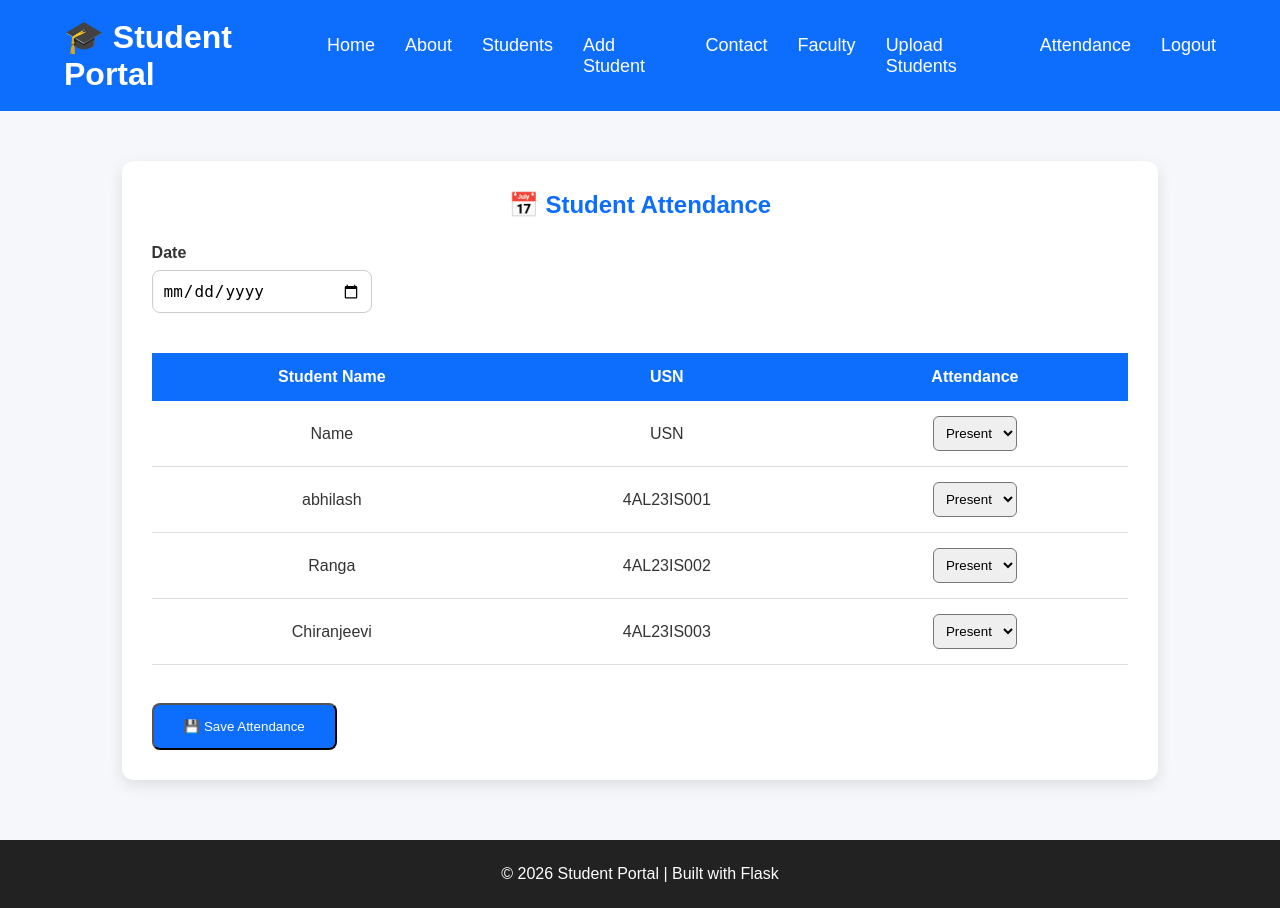
After one commit to abhilash1704/student_registrtion_flask, a Flask app: page /attendance in a window 1280 px wide. The commit adds this page. Run offline with Flask 3, Linux system fonts and the light colour scheme; a user stored in the database is signed in; data comes from the database, SQL or seed files in the repository; both versions use the stored data as it was after the commit.

Commit message:
flask updated

```diff
--- a/app.py
+++ b/app.py
@@ -2,7 +2,9 @@ from flask import Flask, render_template, request, redirect, url_for, flash, ses
 from functools import wraps
 from werkzeug.utils import secure_filename
 import os
+import openpyxl
 
+# Import all needed functions from database
 from database import (
     insert_student,
     get_students,
@@ -16,6 +18,11 @@ from database import (
     get_faculty,
     get_faculty_by_id,
     connect_db,
+    save_attendance,
+    total_faculty,
+    create_table,           # Added
+    create_faculty_table,   # Added
+    create_attendance_table # Added
 )
 
 app = Flask(__name__)
@@ -23,10 +30,21 @@ app = Flask(__name__)
 # Secret Key
 app.secret_key = "studentportal123"
 
+# -----------------------------
+# INITIALIZE DATABASE ON STARTUP
+# -----------------------------
+print("🔧 Initializing database...")
+try:
+    create_table()
+    create_faculty_table()
+    create_attendance_table()
+    print("✅ Database tables ready!")
+except Exception as e:
+    print(f"⚠️ Warning: {e}")
 
-# ---------------------------------
+# -----------------------------
 # Login Required Decorator
-# ---------------------------------
+# -----------------------------
 def login_required(f):
     @wraps(f)
     def decorated_function(*args, **kwargs):
@@ -36,13 +54,11 @@ def login_required(f):
         return f(*args, **kwargs)
     return decorated_function
 
-
 # -----------------------------
 # Home Page = Login Page
 # -----------------------------
 @app.route("/", methods=["GET", "POST"])
 def home():
-    # If already logged in, redirect to dashboard
     if "admin" in session:
         return redirect(url_for("dashboard"))
 
@@ -59,7 +75,6 @@ def home():
 
     return render_template("login.html")
 
-
 # -----------------------------
 # Dashboard (Protected)
 # -----------------------------
@@ -68,13 +83,14 @@ def home():
 def dashboard():
     total = total_students()
     departments = total_departments()
+    faculty_count = total_faculty()
 
     return render_template(
         "index.html",
         total=total,
-        departments=departments
+        departments=departments,
+        faculty_count=faculty_count
     )
-
 
 # -----------------------------
 # Logout
@@ -85,7 +101,6 @@ def logout():
     flash("Logged out successfully!", "success")
     return redirect(url_for("home"))
 
-
 # -----------------------------
 # About Page (Protected)
 # -----------------------------
@@ -93,7 +108,6 @@ def logout():
 @login_required
 def about():
     return render_template("about.html")
-
 
 # -----------------------------
 # Student List (Protected)
@@ -113,7 +127,6 @@ def student_list():
         students=students
     )
 
-
 # -----------------------------
 # Faculty List (Protected)
 # -----------------------------
@@ -126,7 +139,6 @@ def faculty_list():
         "faculty.html",
         faculty=faculty
     )
-
 
 # -----------------------------
 # Add Faculty (Protected)
@@ -147,12 +159,9 @@ def add_faculty():
 
         if photo.filename != "":
             photo_filename = secure_filename(photo.filename)
-
-            # Create uploads directory if it doesn't exist
             uploads_dir = os.path.join("static", "uploads")
             if not os.path.exists(uploads_dir):
                 os.makedirs(uploads_dir)
-
             photo.save(os.path.join(uploads_dir, photo_filename))
 
         insert_faculty(
@@ -170,7 +179,6 @@ def add_faculty():
 
     return render_template("add_faculty.html")
 
-
 # -----------------------------
 # Student Profile (Protected)
 # -----------------------------
@@ -178,11 +186,13 @@ def add_faculty():
 @login_required
 def student_profile(id):
     student = get_student_by_id(id)
+    if student is None:
+        flash("Student not found!", "error")
+        return redirect(url_for("student_list"))
     return render_template(
         "student_profile.html",
         student=student
     )
-
 
 # -----------------------------
 # Edit Student Page (Protected)
@@ -191,11 +201,13 @@ def student_profile(id):
 @login_required
 def edit_student(id):
     student = get_student_by_id(id)
+    if student is None:
+        flash("Student not found!", "error")
+        return redirect(url_for("student_list"))
     return render_template(
         "edit_student.html",
         student=student
     )
-
 
 # -----------------------------
 # Update Student (Protected)
@@ -221,6 +233,63 @@ def update_student_route(id):
     flash("Student updated successfully!", "success")
     return redirect(url_for("student_list"))
 
+# -----------------------------
+# Upload Students
+# -----------------------------
+@app.route("/upload-students", methods=["GET", "POST"])
+@login_required
+def upload_students():
+    if request.method == "POST":
+        if "excel_file" not in request.files:
+            flash("No file selected!", "error")
+            return redirect(url_for("upload_students"))
+
+        excel_file = request.files["excel_file"]
+
+        if excel_file.filename == "":
+            flash("No file selected!", "error")
+            return redirect(url_for("upload_students"))
+
+        uploads_dir = os.path.join("static", "uploads")
+        if not os.path.exists(uploads_dir):
+            os.makedirs(uploads_dir)
+
+        file_path = os.path.join(uploads_dir, secure_filename(excel_file.filename))
+        excel_file.save(file_path)
+
+        try:
+            workbook = openpyxl.load_workbook(file_path)
+            sheet = workbook.active
+
+            for row in sheet.iter_rows(min_row=2, values_only=True):
+                if row[0] is None:
+                    continue
+
+                name = row[0]
+                usn = row[1]
+                email = row[2]
+                phone = str(row[3]) if row[3] else ""
+                department = row[4]
+
+                insert_student(
+                    name,
+                    usn,
+                    email,
+                    phone,
+                    department,
+                    ""
+                )
+
+            flash("Students imported successfully!", "success")
+        except Exception as e:
+            flash(f"Error importing students: {str(e)}", "error")
+        finally:
+            if os.path.exists(file_path):
+                os.remove(file_path)
+
+        return redirect(url_for("student_list"))
+
+    return render_template("upload_students.html")
 
 # -----------------------------
 # Delete Student (Protected)
@@ -232,7 +301,6 @@ def delete_student_route(id):
     flash("Student deleted successfully!", "success")
     return redirect(url_for("student_list"))
 
-
 # -----------------------------
 # Contact Page (Protected)
 # -----------------------------
@@ -240,7 +308,6 @@ def delete_student_route(id):
 @login_required
 def contact():
     return render_template("contact.html")
-
 
 # -----------------------------
 # Add Student (Protected)
@@ -251,7 +318,6 @@ def add_student():
     if request.method == "POST":
         name = request.form["name"]
 
-        # Validate Name
         if not name.replace(" ", "").isalpha():
             flash("Student name should contain only letters.", "error")
             return redirect(url_for("add_student"))
@@ -261,21 +327,16 @@ def add_student():
         phone = request.form["phone"]
         department = request.form["department"]
 
-        # Get Uploaded Photo
         photo = request.files["photo"]
         photo_filename = ""
 
         if photo.filename != "":
             photo_filename = secure_filename(photo.filename)
-
-            # Create uploads directory if it doesn't exist
             uploads_dir = os.path.join("static", "uploads")
             if not os.path.exists(uploads_dir):
                 os.makedirs(uploads_dir)
-
             photo.save(os.path.join(uploads_dir, photo_filename))
 
-        # Save Student in SQLite
         insert_student(
             name,
             usn,
@@ -290,7 +351,6 @@ def add_student():
 
     return render_template("add_student.html")
 
-
 # -----------------------------
 # Faculty Profile (Protected)
 # -----------------------------
@@ -298,11 +358,50 @@ def add_student():
 @login_required
 def faculty_profile(id):
     faculty = get_faculty_by_id(id)
+    if faculty is None:
+        flash("Faculty not found!", "error")
+        return redirect(url_for("faculty_list"))
     return render_template(
         "faculty_profile.html",
         faculty=faculty
     )
 
+# -----------------------------
+# Attendance Page
+# -----------------------------
+@app.route("/attendance", methods=["GET", "POST"])
+@login_required
+def attendance():
+    if request.method == "POST":
+        attendance_date = request.form.get("attendance_date")
+
+        if not attendance_date:
+            flash("Please select a date!", "error")
+            return redirect(url_for("attendance"))
+
+        students = get_students()
+        saved_count = 0
+
+        for student in students:
+            student_id = student[0]
+            status = request.form.get(f"attendance_{student_id}")
+
+            if status and status in ["Present", "Absent"]:
+                save_attendance(student_id, attendance_date, status)
+                saved_count += 1
+
+        if saved_count > 0:
+            flash(f"Attendance saved successfully for {saved_count} students!", "success")
+        else:
+            flash("No attendance records to save!", "warning")
+
+        return redirect(url_for("attendance"))
+
+    students = get_students()
+    return render_template(
+        "attendance.html",
+        students=students
+    )
 
 # -----------------------------
 # Run Flask
--- a/static/css/style.css
+++ b/static/css/style.css
@@ -723,3 +723,126 @@ tr:hover{
     gap:20px;
 
 }
+
+
+/* ===========================
+   Dashboard
+=========================== */
+
+.dashboard{
+    width:90%;
+    margin:40px auto;
+}
+
+.dashboard h2{
+    text-align:center;
+    margin-bottom:30px;
+}
+
+.dashboard-cards{
+    display:flex;
+    gap:20px;
+    justify-content:center;
+    flex-wrap:wrap;
+}
+
+.card{
+    width:250px;
+    background:white;
+    border-radius:12px;
+    padding:25px;
+    text-align:center;
+    box-shadow:0 0 10px rgba(0,0,0,.1);
+}
+
+.card h3{
+    color:#555;
+}
+
+.card h1{
+    font-size:45px;
+    color:#0d6efd;
+}
+
+
+/* ==========================
+   Attendance Page
+========================== */
+
+.student-container{
+
+    width:90%;
+
+    margin:40px auto;
+
+    background:#fff;
+
+    padding:30px;
+
+    border-radius:12px;
+
+    box-shadow:0 5px 15px rgba(0,0,0,.1);
+
+}
+
+.student-container h2{
+
+    text-align:center;
+
+    color:#0d6efd;
+
+    margin-bottom:25px;
+
+}
+
+.student-container table{
+
+    width:100%;
+
+    border-collapse:collapse;
+
+}
+
+.student-container table th{
+
+    background:#0d6efd;
+
+    color:white;
+
+    padding:15px;
+
+}
+
+.student-container table td{
+
+    padding:15px;
+
+    text-align:center;
+
+    border-bottom:1px solid #ddd;
+
+}
+
+.student-container select{
+
+    padding:8px;
+
+    border-radius:6px;
+
+}
+
+.student-container input[type="date"]{
+
+    padding:10px;
+
+    width:220px;
+
+    margin-bottom:20px;
+
+}
+
+.student-container .btn{
+
+    margin-top:20px;
+
+}
--- /dev/null
+++ b/templates/attendance.html
@@ -0,0 +1,81 @@
+{% extends "base.html" %}
+
+{% block content %}
+
+<section class="student-section">
+
+    <div class="student-container">
+
+        <h2>📅 Student Attendance</h2>
+
+        <form method="POST">
+
+            <div class="form-group">
+
+                <label><strong>Date</strong></label>
+
+                <input type="date" name="attendance_date" required>
+
+            </div>
+
+            <table>
+
+                <thead>
+
+                    <tr>
+
+                        <th>Student Name</th>
+
+                        <th>USN</th>
+
+                        <th>Attendance</th>
+
+                    </tr>
+
+                </thead>
+
+                <tbody>
+
+                    {% for student in students %}
+
+                    <tr>
+
+                        <td>{{ student[1] }}</td>
+
+                        <td>{{ student[2] }}</td>
+
+                        <td>
+
+                            <select name="attendance_{{ student[0] }}">
+
+                                <option value="Present">Present</option>
+
+                                <option value="Absent">Absent</option>
+
+                            </select>
+
+                        </td>
+
+                    </tr>
+
+                    {% endfor %}
+
+                </tbody>
+
+            </table>
+
+            <br>
+
+            <button type="submit" class="btn">
+
+                💾 Save Attendance
+
+            </button>
+
+        </form>
+
+    </div>
+
+</section>
+
+{% endblock %}
--- a/templates/base.html
+++ b/templates/base.html
@@ -21,6 +21,8 @@
                     <li><a href="/add-student">Add Student</a></li>
                     <li><a href="/contact">Contact</a></li>
                     <li><a href="/faculty">Faculty</a></li>
+                    <li><a href="/upload-students">Upload Students</a></li>
+                    <li><a href="/attendance">Attendance</a></li>
                     <!-- Login link removed – home is now the login page -->
                     <!-- Optional: show Logout only when logged in -->
                     {% if session.admin %}
```
Also changed, not shown: database.py (+79 -201 lines), templates/upload_students.html (added, +39 -0 lines), static/uploads/1000_F_980478297_u1QG3gAfKH5PCCI1FB1OzEcRG0PkGEwm.jpg (deleted), students.db, templates/attendance_report.html (added).
